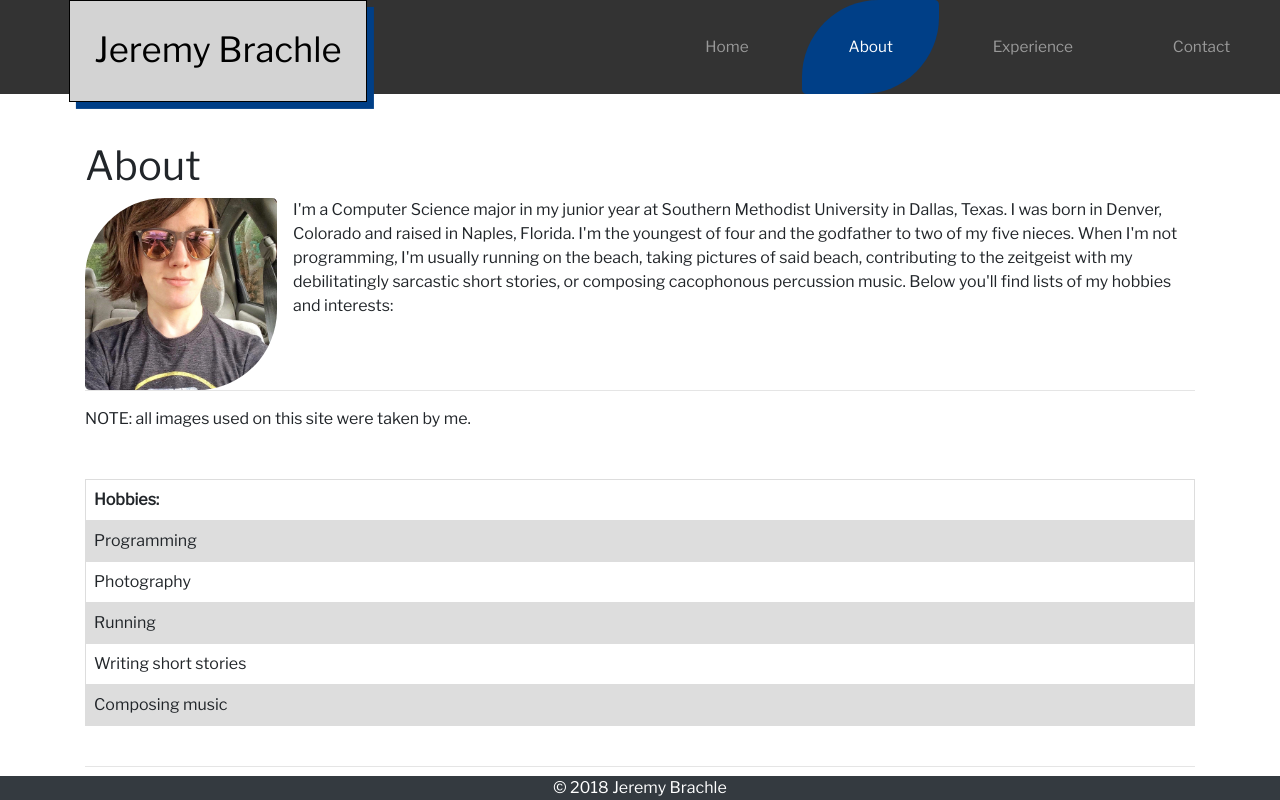
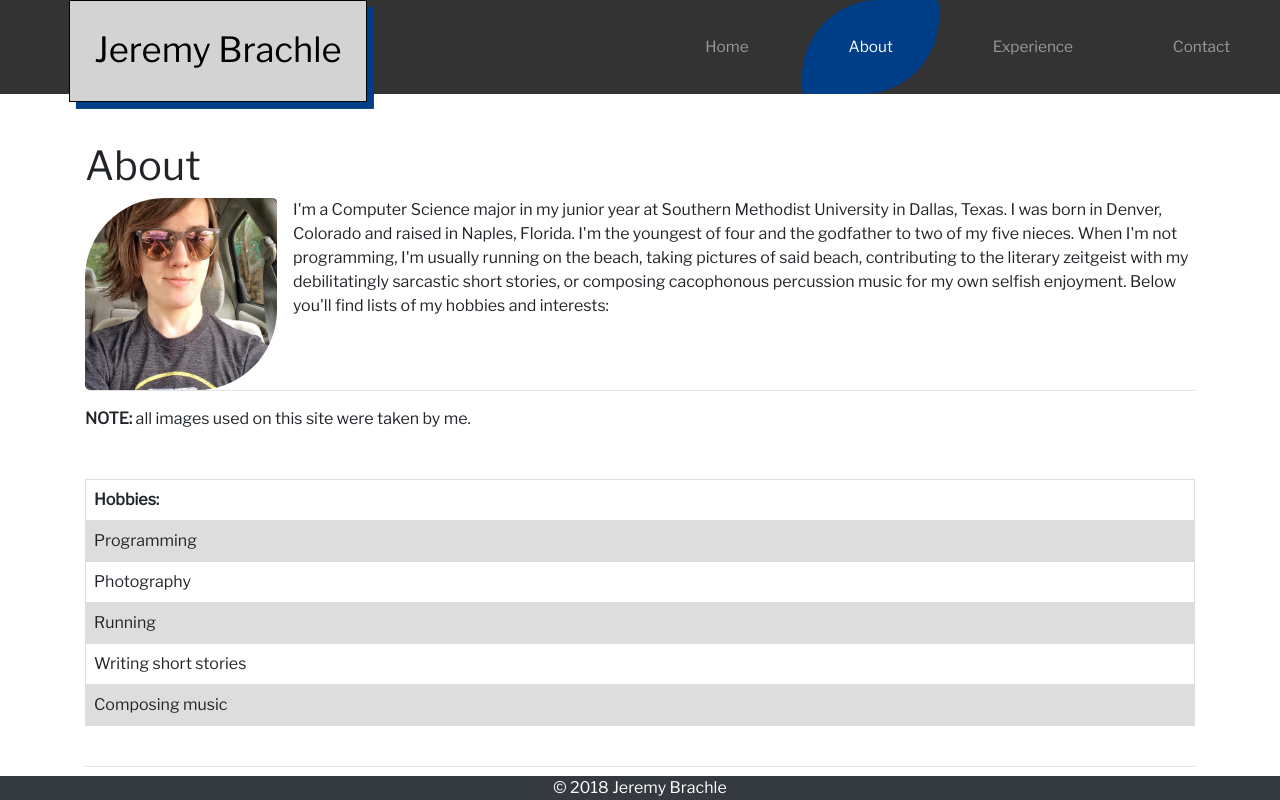
Before and after one commit to jeremybrachle/Personal-Website, an Angular app: page /about in a window 1280 px wide. Shown: the top 800 px of the page. Built offline with nearby package versions, Linux system fonts and the light colour scheme.

Commit message:
Updated Wording
I changed some wording on my home and about pages

```diff
--- a/src/app/about/about.component.html
+++ b/src/app/about/about.component.html
@@ -1,8 +1,6 @@
 <div class="container">
   <section class="pageData">
   <h1>About</h1>
-
-
 
   <p>
     <img class="profileImg" src="../../assets/images/Me.JPG" alt="Jeremy">
@@ -11,14 +9,14 @@
     I was born in Denver, Colorado and raised in Naples, Florida.
     I'm the youngest of four and the godfather to two of my five nieces.
     When I'm not programming, I'm usually running on the beach, taking pictures of said beach,
-    contributing to the zeitgeist with my debilitatingly sarcastic short stories, or
-    composing cacophonous percussion music.
+    contributing to the literary zeitgeist with my debilitatingly sarcastic short stories, or
+    composing cacophonous percussion music for my own selfish enjoyment.
     Below you'll find lists of my hobbies and interests:
   </p>
   <br>
   <div class="disclaimer">
     <hr>
-    NOTE: all images used on this site were taken by me.
+    <strong>NOTE: </strong> all images used on this site were taken by me.
   </div>
 
   <br>
--- a/src/app/home/home.component.html
+++ b/src/app/home/home.component.html
@@ -8,7 +8,7 @@
 
 
     <div class="statement">
-      <strong>Statement of Experience:</strong><br>
+      <strong>Statement of Skill:</strong><br>
       I am the very model of a modern major programmer<br>
       I've information: algorithms, data-structures, tech support<br>
       I code in many languages, I list their names syntactically, <br>
```
